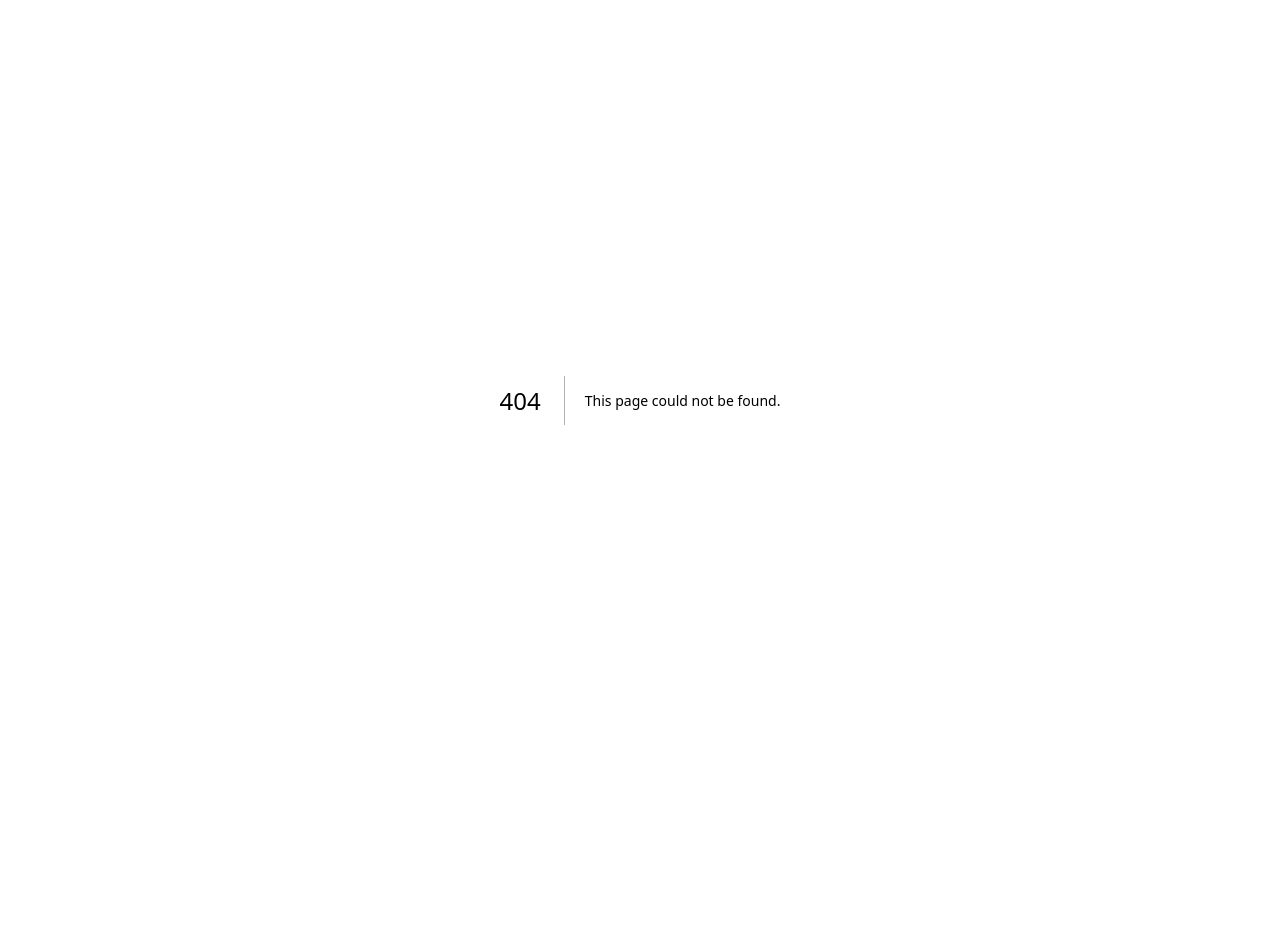
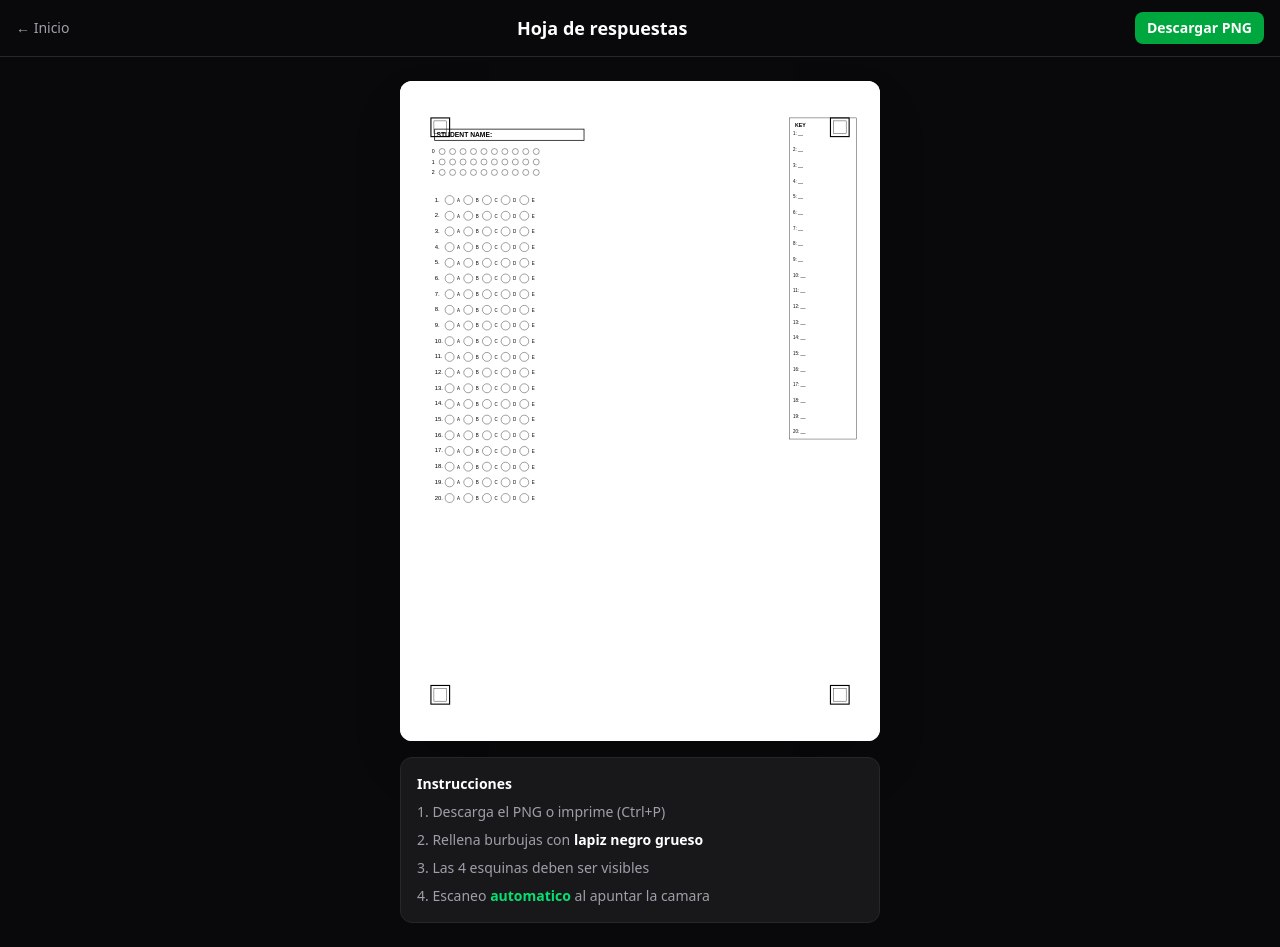
Before and after one commit to oscraft2/tuLector, a Next.js app: page /sheet in a window 1280 px wide. Before the commit this address had no page. Before the commit the page ends 800 px from the top, so only its background shows below. Built offline with nearby package versions, Linux system fonts and the light colour scheme.

Commit message:
feat: pagina de hoja de respuestas descargable (PNG + SVG imprimible)

```diff
--- a/src/app/page.tsx
+++ b/src/app/page.tsx
@@ -18,6 +18,13 @@ export default function Home() {
           </Link>
 
           <Link
+            href="/sheet"
+            className="block w-full py-4 bg-zinc-800 hover:bg-zinc-700 rounded-xl font-semibold text-lg transition"
+          >
+            Descargar hoja de respuestas
+          </Link>
+
+          <Link
             href="/dashboard"
             className="block w-full py-4 bg-zinc-800 hover:bg-zinc-700 rounded-xl font-semibold text-lg transition"
           >
--- a/src/app/scan/page.tsx
+++ b/src/app/scan/page.tsx
@@ -1,6 +1,7 @@
 "use client";
 
 import { useEffect, useRef, useState, useCallback } from "react";
+import Link from "next/link";
 import { findCorners, warpPerspective, gradeBubbles, readStudentId, DEFAULT_CONFIG, BubbleResult } from "@/lib/omr";
 
 type ScanPhase = "detecting" | "scanning" | "result" | "cooldown";
@@ -179,6 +180,7 @@ export default function ScanPage() {
   return (
     <div className="min-h-screen bg-zinc-950 text-white">
       <header className="flex items-center justify-between px-4 py-3 border-b border-zinc-800">
+        <Link href="/sheet" className="text-sm text-zinc-400 hover:text-white">Hoja</Link>
         <h1 className="text-lg font-bold">TuLector</h1>
         <div className="flex items-center gap-2 text-xs text-zinc-500">
           {scanCount > 0 && <span>{scanCount} escaneos</span>}
--- /dev/null
+++ b/src/app/sheet/page.tsx
@@ -0,0 +1,141 @@
+"use client";
+
+import { useRef } from "react";
+import Link from "next/link";
+
+const NUM_Q = 20;
+const OPTIONS = 5;
+const LABELS = ["A", "B", "C", "D", "E"];
+const ID_ROWS = 3;
+const ID_COLS = 10;
+
+export default function SheetPage() {
+  const sheetRef = useRef<HTMLDivElement>(null);
+
+  const downloadPNG = async () => {
+    const canvas = document.createElement("canvas");
+    const ctx = canvas.getContext("2d")!;
+    const scale = 2;
+    canvas.width = 1200 * scale;
+    canvas.height = 1650 * scale;
+    ctx.scale(scale, scale);
+    ctx.fillStyle = "#ffffff";
+    ctx.fillRect(0, 0, 1200, 1650);
+
+    const drawCorner = (x: number, y: number) => {
+      ctx.strokeStyle = "#000"; ctx.lineWidth = 3;
+      ctx.strokeRect(x, y, 50, 50);
+      ctx.lineWidth = 1; ctx.strokeRect(x + 8, y + 8, 34, 34);
+    };
+    drawCorner(40, 40); drawCorner(1110, 40);
+    drawCorner(40, 1560); drawCorner(1110, 1560);
+
+    ctx.font = "bold 18px sans-serif"; ctx.fillStyle = "#000";
+    ctx.fillText("STUDENT NAME:", 50, 90);
+    ctx.strokeStyle = "#000"; ctx.lineWidth = 2;
+    ctx.strokeRect(50, 70, 400, 30);
+
+    ctx.font = "14px sans-serif";
+    for (let row = 0; row < ID_ROWS; row++) {
+      const y = 130 + row * 28;
+      ctx.fillText(String(row), 42, y + 5);
+      for (let col = 0; col < ID_COLS; col++) {
+        ctx.beginPath();
+        ctx.arc(70 + col * 28, y, 8, 0, Math.PI * 2);
+        ctx.lineWidth = 1; ctx.stroke();
+      }
+    }
+
+    const qTop = 130 + ID_ROWS * 28 + 30;
+    for (let q = 0; q < NUM_Q; q++) {
+      const qy = qTop + q * 42;
+      ctx.font = "16px sans-serif";
+      ctx.fillText(`${q + 1}.`, 50, qy + 20);
+      for (let o = 0; o < OPTIONS; o++) {
+        const ox = 90 + o * 50;
+        ctx.beginPath(); ctx.arc(ox, qy + 16, 12, 0, Math.PI * 2);
+        ctx.lineWidth = 1; ctx.stroke();
+        ctx.font = "12px sans-serif"; ctx.fillText(LABELS[o], ox + 20, qy + 21);
+      }
+    }
+
+    const keyX = 1000;
+    ctx.strokeRect(keyX, 40, 180, NUM_Q * 42 + 20);
+    ctx.font = "bold 14px sans-serif"; ctx.fillText("KEY", keyX + 15, 65);
+    for (let q = 0; q < NUM_Q; q++) {
+      ctx.font = "12px sans-serif";
+      ctx.fillText(`${q + 1}: __`, keyX + 10, 75 + q * 42 + 12);
+    }
+
+    const blob = await new Promise<Blob>((r) => canvas.toBlob((b) => r(b!), "image/png"));
+    const url = URL.createObjectURL(blob);
+    const a = document.createElement("a");
+    a.href = url; a.download = "hoja_respuestas_tulector.png";
+    a.click(); URL.revokeObjectURL(url);
+  };
+
+  return (
+    <div className="min-h-screen bg-zinc-950 text-white">
+      <header className="flex items-center justify-between px-4 py-3 border-b border-zinc-800">
+        <Link href="/" className="text-sm text-zinc-400 hover:text-white">&larr; Inicio</Link>
+        <h1 className="text-lg font-bold">Hoja de respuestas</h1>
+        <button onClick={downloadPNG} className="px-3 py-1.5 bg-green-600 rounded-lg text-sm font-semibold hover:bg-green-500">
+          Descargar PNG
+        </button>
+      </header>
+
+      <main className="max-w-lg mx-auto px-4 py-6 space-y-4">
+        <div className="bg-white rounded-xl overflow-hidden shadow-2xl" ref={sheetRef}>
+          <div className="bg-white text-black p-[3.33%]" style={{ aspectRatio: "1200/1650" }}>
+            <svg viewBox="0 0 1200 1650" className="w-full h-full" xmlns="http://www.w3.org/2000/svg">
+              <rect x="40" y="40" width="50" height="50" fill="none" stroke="black" strokeWidth="3" />
+              <rect x="48" y="48" width="34" height="34" fill="none" stroke="black" strokeWidth="1" />
+              <rect x="1110" y="40" width="50" height="50" fill="none" stroke="black" strokeWidth="3" />
+              <rect x="1118" y="48" width="34" height="34" fill="none" stroke="black" strokeWidth="1" />
+              <rect x="40" y="1560" width="50" height="50" fill="none" stroke="black" strokeWidth="3" />
+              <rect x="48" y="1568" width="34" height="34" fill="none" stroke="black" strokeWidth="1" />
+              <rect x="1110" y="1560" width="50" height="50" fill="none" stroke="black" strokeWidth="3" />
+              <rect x="1118" y="1568" width="34" height="34" fill="none" stroke="black" strokeWidth="1" />
+              <rect x="50" y="70" width="400" height="30" fill="none" stroke="black" strokeWidth="2" />
+              <text x="55" y="90" fontFamily="sans-serif" fontSize="18" fontWeight="bold" fill="black">STUDENT NAME:</text>
+              {Array.from({ length: ID_ROWS }, (_, row) =>
+                Array.from({ length: ID_COLS }, (_, col) => (
+                  <g key={`id${row}${col}`}>
+                    <circle cx={70 + col * 28} cy={130 + row * 28} r="8" fill="none" stroke="black" />
+                    {col === 0 && <text x="42" y={135 + row * 28} fontFamily="sans-serif" fontSize="14" fill="black">{row}</text>}
+                  </g>
+                ))
+              )}
+              {Array.from({ length: NUM_Q }, (_, q) => {
+                const qy = 130 + ID_ROWS * 28 + 30 + q * 42;
+                return (
+                  <g key={`q${q}`}>
+                    <text x="50" y={qy + 20} fontFamily="sans-serif" fontSize="16" fill="black">{q + 1}.</text>
+                    {Array.from({ length: OPTIONS }, (_, o) => (
+                      <g key={`q${q}o${o}`}>
+                        <circle cx={90 + o * 50} cy={qy + 16} r="12" fill="none" stroke="black" />
+                        <text x={110 + o * 50} y={qy + 21} fontFamily="sans-serif" fontSize="12" fill="black">{LABELS[o]}</text>
+                      </g>
+                    ))}
+                  </g>
+                );
+              })}
+              <rect x="1000" y="40" width="180" height={NUM_Q * 42 + 20} fill="none" stroke="black" />
+              <text x="1015" y="65" fontFamily="sans-serif" fontSize="14" fontWeight="bold" fill="black">KEY</text>
+              {Array.from({ length: NUM_Q }, (_, q) => (
+                <text key={`k${q}`} x="1010" y={75 + q * 42 + 12} fontFamily="sans-serif" fontSize="12" fill="black">{q + 1}: __</text>
+              ))}
+            </svg>
+          </div>
+        </div>
+        <div className="bg-zinc-900 border border-zinc-800 rounded-xl p-4 space-y-2 text-sm text-zinc-400">
+          <h3 className="text-white font-semibold">Instrucciones</h3>
+          <p>1. Descarga el PNG o imprime (Ctrl+P)</p>
+          <p>2. Rellena burbujas con <strong className="text-white">lapiz negro grueso</strong></p>
+          <p>3. Las 4 esquinas deben ser visibles</p>
+          <p>4. Escaneo <strong className="text-green-400">automatico</strong> al apuntar la camara</p>
+        </div>
+      </main>
+    </div>
+  );
+}
```
Also changed, not shown: 1 other file (tests, documents, lock files or other folders).
